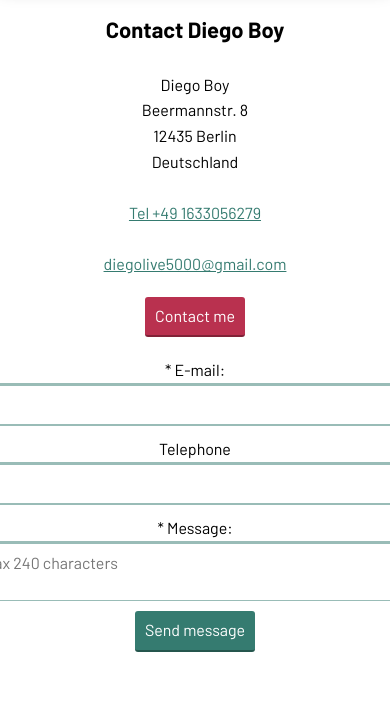
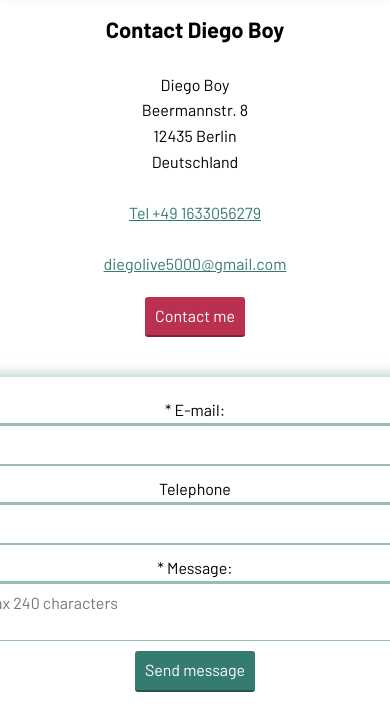
Before and after one commit to boydiego/portfolio-website, a plain HTML site: page contact.html in a window 390 px wide. Shown: the part 86-791 px from the top of the page. Drawn offline with nearby package versions, Linux system fonts and the light colour scheme.

Commit message:
add box-shadow to the contact form

```diff
--- a/contact.html
+++ b/contact.html
@@ -7,7 +7,7 @@
   <link rel="shortcut icon" type="image/png" href="./img/favicon-32x32.png" sizes="32x32" />
   <link rel="stylesheet" type="text/css" href="https://cdnjs.cloudflare.com/ajax/libs/normalize/8.0.1/normalize.min.css">
   <link href="https://fonts.googleapis.com/css2?family=Barlow:wght@400;700&display=swap" rel="stylesheet">
-  <link rel="stylesheet" type="text/css" href="css/style.production.css">
+  <link rel="stylesheet" type="text/css" href="css/styles.css">
 </head>
 <body>
   <header class="page-header">
--- a/css/styles.css
+++ b/css/styles.css
@@ -331,6 +331,10 @@ section h1 {
   display: flex;
   flex-direction: column;
   align-items: center;
+  box-shadow: 0 0 15px var(--primary-color-opacity-half);
+  padding: 20px;
+  border-radius: 5px;
+  margin-top: 30px;
 }
 
 #contact-form #contact-email,
@@ -391,6 +395,10 @@ section h1 {
     flex: 0 1 150px;
     height: 75px;
   }
+
+  #contact-form {
+    padding: 20px 8px;
+  }
 }
 
 @media all and (max-width: 660px) {
```
Also changed, not shown: about.html (+1 -1 lines).
